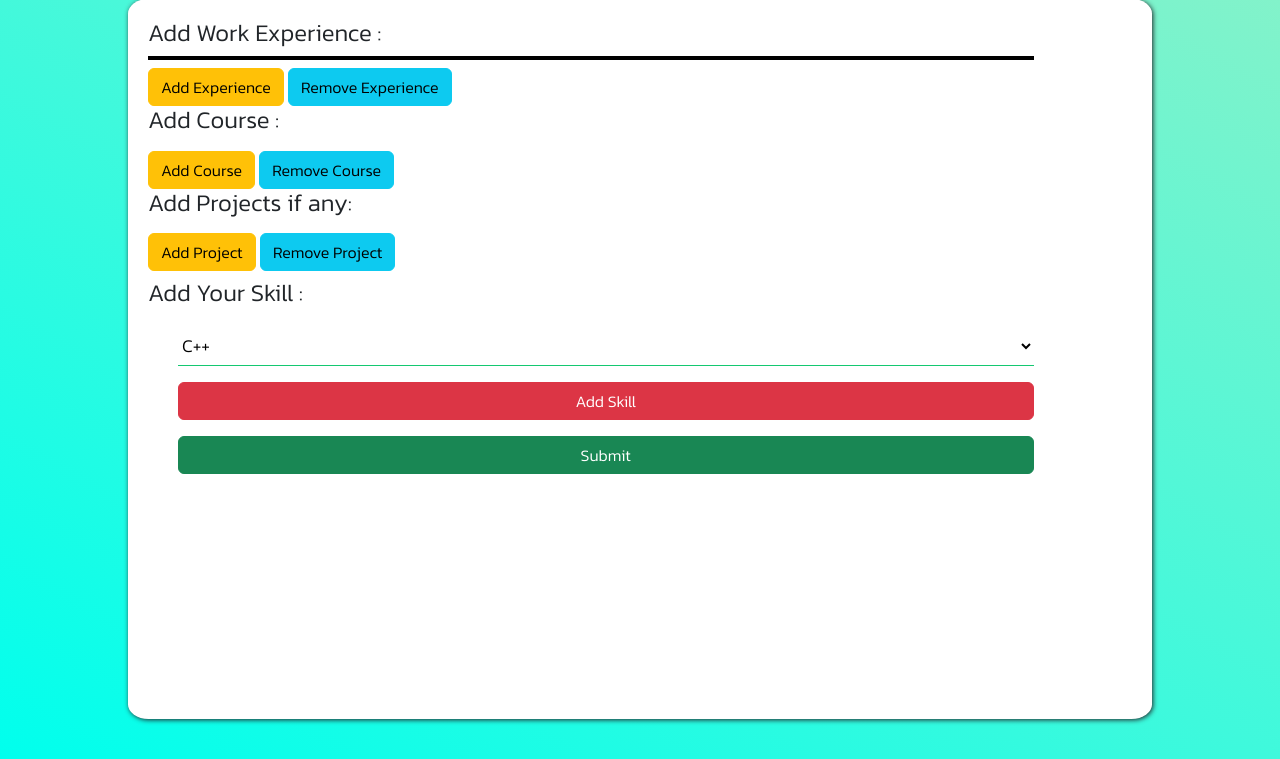
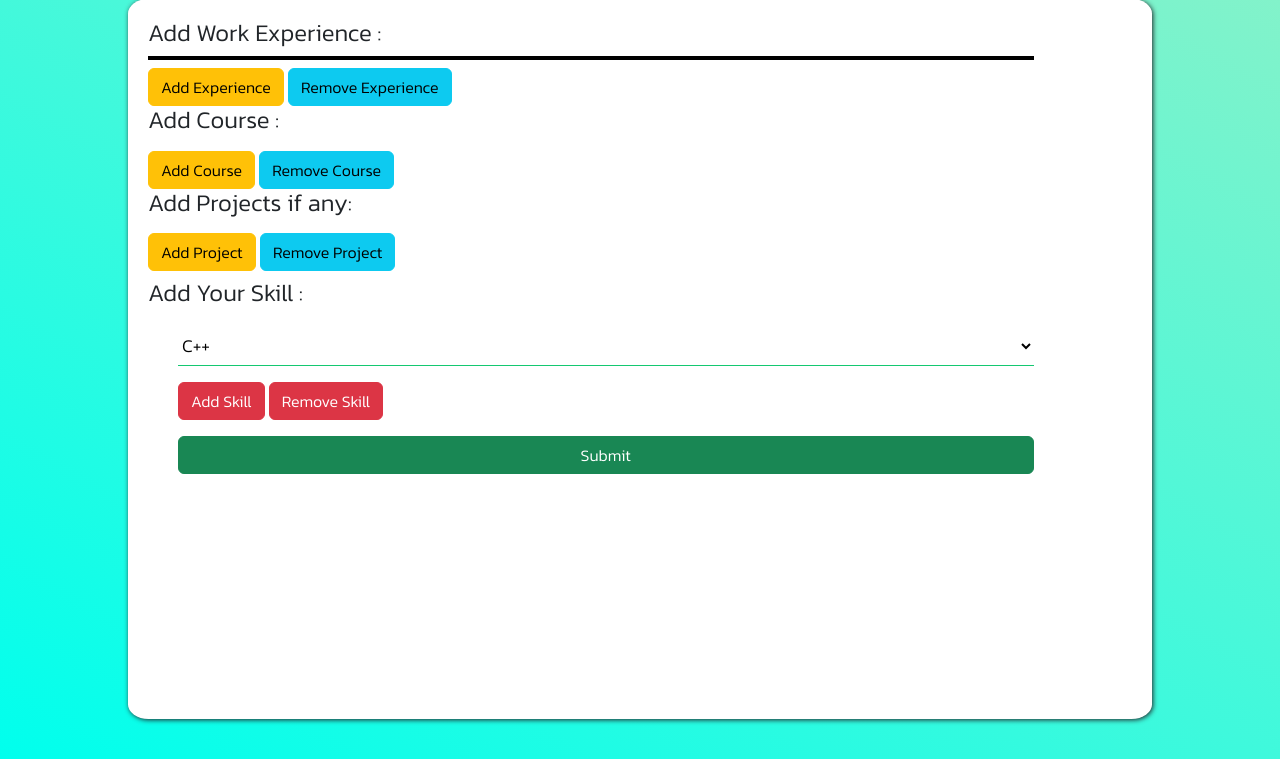
Before and after one commit to mohit-sharma23/Recruitment-Automation-System, a Django app: page /candidate/resume/ in a window 1280 px wide. Shown: the part 41-800 px from the top of the page. Run offline with Django 4.2, Linux system fonts and the light colour scheme; parts of the project's set-up code (start-up, migrations or seed data) failed here and were passed over; some libraries are stand-ins or nearby versions.

Commit message:
remskills added

```diff
--- a/resume/templates/resume/createresume.html
+++ b/resume/templates/resume/createresume.html
@@ -76,10 +76,6 @@
                 </select>
 
 
-                <button type="button" class="btn btn-danger mt-3 addskill"> Add Skill</button>
-                <input type="hidden" id="total_skills" value="0">
-
-
                 <!-- <div>
 
                     <label for="start year">From </label>
@@ -102,9 +98,18 @@
                     </select>
                 </div> -->
             <!-- </div> -->
-            <div ></div>
+
+            <div >
+                <button type="button" class="btn btn-danger mt-3 addskill"> Add Skill</button>
+                <button type="button" class="btn btn-danger mt-3 remskill"> Remove Skill</button>
+                <input type="hidden" id="total_skills" value="0">
+            </div>
             <button class=" btn btn-success mt-3" type="submit button m-10" class="btn btn-dark">Submit</button>
         </div>
+
+
+
+
         </form>
 
     </div>
@@ -121,6 +126,7 @@
             $('.remexp').on('click',remexp);
             $('.remcourse').on('click',remcourse);
             $('.remprj').on('click',remprj);
+            $('.remskill').on('click',remskill);
 
             let opt_no=0;
             let qn_no=0;
@@ -177,8 +183,8 @@ function addskill(e){
     var new_skill_no=parseInt($('#total_skills').val())+1;
     var sld=$('.sk').val()
     skills += ","+ sld
-    var new_input=`<button class="qn_no_${qn_no} btn btn-light skill mt-3 ml-3 " style="position:relative ;margin-right:1rem !important" name="skill_${skill}" value="{sld}">${sld}</button>\
-    <input type="hidden" name="skill_${skill}" value="${sld}">`
+    var new_input=`<button class=" sbutton_${skill} qn_no_${qn_no} btn btn-light skill mt-3 ml-3 " style="position:relative ;margin-right:1rem !important" name="skill_${skill}" value="{sld}">${sld}</button>\
+    <input class='shidden_${skill}' type="hidden" name="skill_${skill}" value="${sld}">`
     $('.disskill').append(new_input);
     $('#total_skills').val(new_skill_no);
 }
@@ -230,10 +236,19 @@ function remprj(e){
         prj--;
         var new_prj_no=parseInt($('#total_prj').val())-1;
         $('#total_prj').val(new_course_no);
+    }
+}
 
-
+function remskill(e){
+    e.preventDefault();
+    var last_skill_no=$('#total_skills').val();
+    if(last_skill_no>=1){
+        $(`.sbutton_${skill}`).remove();
+        $(`.shidden_${skill}`).remove();
     }
-
+    skill--;
+    var new_skill_no=parseInt($('#total_skills').val()-1);
+    $('#total_skills').val(new_skill_no);
 }
 function removeqn(e){
     e.preventDefault();
```
Also changed, not shown: db.sqlite3.
